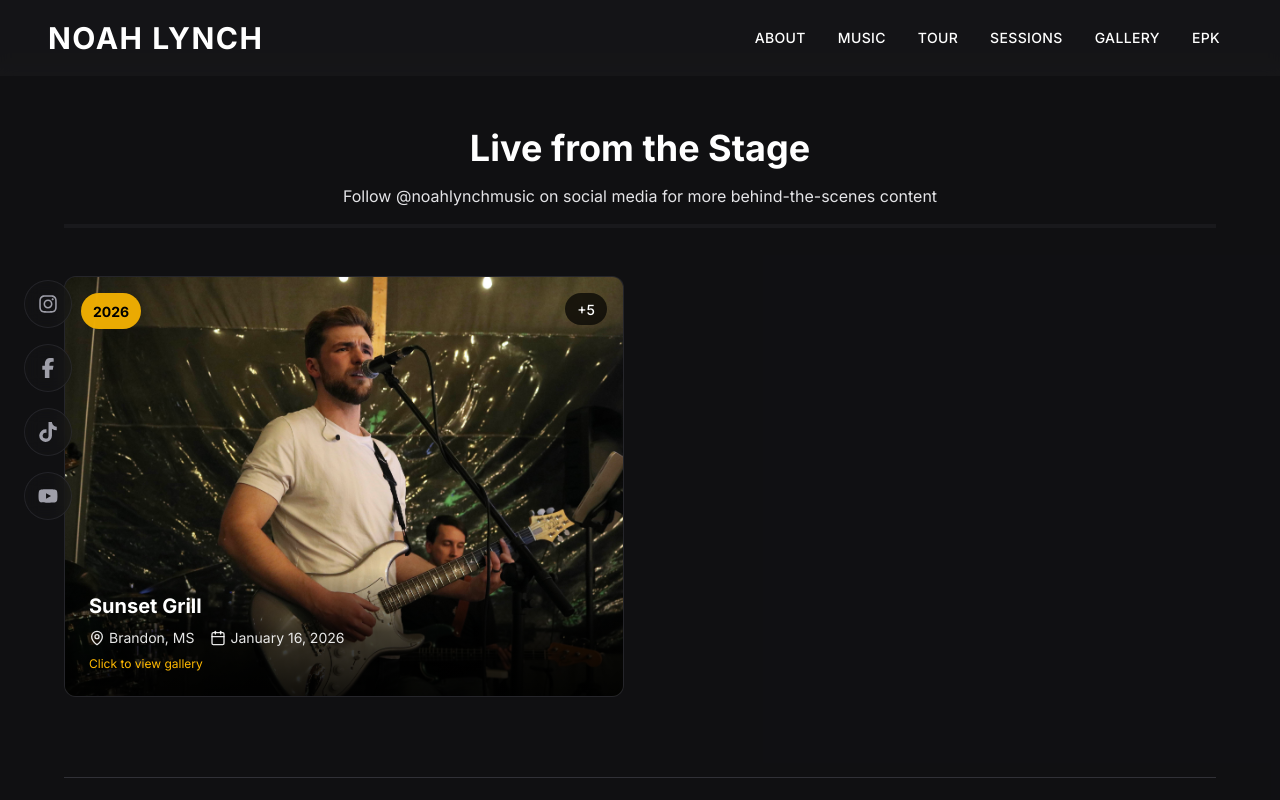
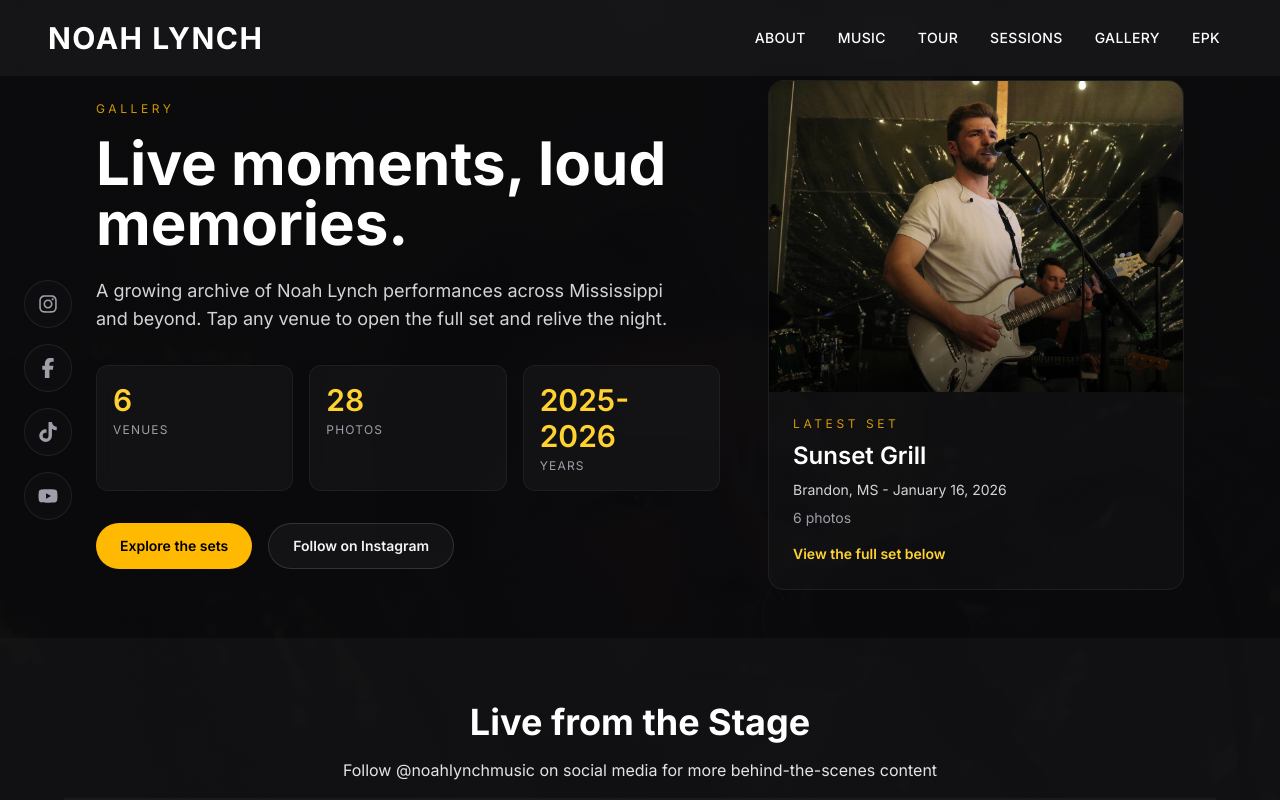
Before and after one commit to TylerAustinW/NoahLynch, a Next.js app: page /gallery in a window 1280 px wide. Shown: the top 800 px of the page. Built offline with nearby package versions, Linux system fonts and the light colour scheme.

Commit message:
Enhance gallery hero and background
Co-authored-by: tylersphotography2018 <tylersphotography2018@gmail.com>

```diff
--- a/app/gallery/page.tsx
+++ b/app/gallery/page.tsx
@@ -1,6 +1,15 @@
 import type { Metadata } from "next";
+import Image from "next/image";
+import Link from "next/link";
+import LiveGallerySection from "@/components/features/live-gallery/live-gallery-section";
 import Navbar from "@/components/layout/navbar.component";
-import LiveGallerySection from "@/components/features/live-gallery/live-gallery-section";
+import { SOCIAL_LINKS } from "@/lib/config/constants";
+import {
+  getFeaturedPhoto,
+  getPhotoPath,
+  venuePhotoCollections,
+} from "@/lib/data/venues/venue-photos.data";
+import { formatDate } from "@/lib/utils/date.utils";
 
 export const metadata: Metadata = {
   title: "Gallery - Noah Lynch",
@@ -14,12 +23,138 @@ export const metadata: Metadata = {
 };
 
 export default function GalleryPage() {
+  const totalVenues = venuePhotoCollections.length;
+  const totalPhotos = venuePhotoCollections.reduce((sum, venue) => sum + venue.photos.length, 0);
+  const years = venuePhotoCollections
+    .map((venue) => Number(venue.date.split("-")[0]))
+    .filter((year) => !Number.isNaN(year));
+  const uniqueYears = Array.from(new Set(years)).sort((a, b) => a - b);
+  const yearRange =
+    uniqueYears.length > 1
+      ? `${uniqueYears[0]}-${uniqueYears[uniqueYears.length - 1]}`
+      : uniqueYears[0]?.toString() ?? "-";
+
+  const latestVenue = venuePhotoCollections[0];
+  const latestPhoto = latestVenue ? getFeaturedPhoto(latestVenue) : null;
+  const latestPhotoPath =
+    latestVenue && latestPhoto
+      ? getPhotoPath(latestVenue.id, latestPhoto.filename)
+      : "/portraits/noah-lynch-portrait-guitar.jpeg";
+  const latestVenueName = latestVenue?.venue ?? "Recent live performance";
+  const latestVenueLocation = latestVenue ? `${latestVenue.city}, ${latestVenue.state}` : "";
+  const latestVenueDate = latestVenue ? formatDate(latestVenue.date) : "";
+  const latestPhotoCount = latestVenue?.photos.length ?? 0;
+
   return (
-    <div className="min-h-screen bg-zinc-950 text-white">
-      <Navbar />
-      <main className="pt-16">
-        <LiveGallerySection />
-      </main>
+    <div className="min-h-screen bg-zinc-950 text-white relative overflow-hidden">
+      <div className="absolute inset-0">
+        <Image
+          src={latestPhotoPath}
+          alt={`${latestVenueName} performance`}
+          fill
+          className="object-cover opacity-15"
+          sizes="100vw"
+          priority
+          quality={75}
+        />
+        <div className="absolute inset-0 bg-gradient-to-b from-zinc-950/80 via-zinc-950/90 to-zinc-950" />
+      </div>
+
+      <div className="relative z-10">
+        <Navbar />
+        <main className="pt-20">
+          <section className="max-w-6xl mx-auto px-4 sm:px-6 lg:px-8 pb-12">
+            <div className="grid lg:grid-cols-[1.2fr_0.8fr] gap-8 lg:gap-12 items-center">
+              <div>
+                <p className="text-xs uppercase tracking-[0.3em] text-amber-400/80 mb-4">
+                  Gallery
+                </p>
+                <h1 className="text-4xl sm:text-5xl lg:text-6xl font-bold text-white mb-6">
+                  Live moments, loud memories.
+                </h1>
+                <p className="text-base sm:text-lg text-zinc-300 max-w-xl">
+                  A growing archive of Noah Lynch performances across Mississippi and beyond. Tap
+                  any venue to open the full set and relive the night.
+                </p>
+
+                <div className="mt-8 grid sm:grid-cols-3 gap-4">
+                  <div className="rounded-xl border border-zinc-800/60 bg-zinc-900/60 backdrop-blur-sm p-4">
+                    <div className="text-3xl font-semibold text-amber-300">{totalVenues}</div>
+                    <div className="text-xs uppercase tracking-widest text-zinc-400 mt-1">
+                      Venues
+                    </div>
+                  </div>
+                  <div className="rounded-xl border border-zinc-800/60 bg-zinc-900/60 backdrop-blur-sm p-4">
+                    <div className="text-3xl font-semibold text-amber-300">{totalPhotos}</div>
+                    <div className="text-xs uppercase tracking-widest text-zinc-400 mt-1">
+                      Photos
+                    </div>
+                  </div>
+                  <div className="rounded-xl border border-zinc-800/60 bg-zinc-900/60 backdrop-blur-sm p-4">
+                    <div className="text-3xl font-semibold text-amber-300">{yearRange}</div>
+                    <div className="text-xs uppercase tracking-widest text-zinc-400 mt-1">
+                      Years
+                    </div>
+                  </div>
+                </div>
+
+                <div className="mt-8 flex flex-wrap gap-4">
+                  <Link
+                    href="#gallery-grid"
+                    className="inline-flex items-center justify-center rounded-full bg-amber-400 px-6 py-3 text-sm font-semibold text-black transition-colors hover:bg-amber-300"
+                  >
+                    Explore the sets
+                  </Link>
+                  <a
+                    href={SOCIAL_LINKS.INSTAGRAM}
+                    target="_blank"
+                    rel="noopener noreferrer"
+                    className="inline-flex items-center justify-center rounded-full border border-zinc-700/70 bg-zinc-900/70 px-6 py-3 text-sm font-semibold text-zinc-100 transition-colors hover:border-amber-400/60 hover:text-amber-200"
+                  >
+                    Follow on Instagram
+                  </a>
+                </div>
+              </div>
+
+              <div className="rounded-2xl border border-zinc-800/60 bg-zinc-900/40 overflow-hidden">
+                <div className="relative aspect-[4/3]">
+                  <Image
+                    src={latestPhotoPath}
+                    alt={`${latestVenueName} highlight`}
+                    fill
+                    className="object-cover"
+                    sizes="(max-width: 1024px) 100vw, 40vw"
+                    quality={75}
+                  />
+                  <div className="absolute inset-0 bg-gradient-to-t from-black/70 via-black/10 to-transparent" />
+                </div>
+                <div className="p-6">
+                  <p className="text-xs uppercase tracking-[0.3em] text-amber-400/80 mb-2">
+                    Latest set
+                  </p>
+                  <h2 className="text-2xl font-semibold text-white">{latestVenueName}</h2>
+                  {(latestVenueLocation || latestVenueDate) && (
+                    <p className="text-sm text-zinc-300 mt-2">
+                      {latestVenueLocation}
+                      {latestVenueLocation && latestVenueDate ? " - " : ""}
+                      {latestVenueDate}
+                    </p>
+                  )}
+                  <p className="text-sm text-zinc-400 mt-2">{latestPhotoCount} photos</p>
+                  <Link
+                    href="#gallery-grid"
+                    className="inline-flex items-center text-sm font-semibold text-amber-300 mt-4 hover:text-amber-200"
+                  >
+                    View the full set below
+                  </Link>
+                </div>
+              </div>
+            </div>
+          </section>
+
+          <LiveGallerySection />
+        </main>
+      </div>
     </div>
   );
 }
--- a/components/features/live-gallery/live-gallery-section.tsx
+++ b/components/features/live-gallery/live-gallery-section.tsx
@@ -166,7 +166,11 @@ export default function LiveGallerySection() {
 
   return (
     <>
-      <section className="py-16 px-4 bg-zinc-900/50" suppressHydrationWarning>
+      <section
+        id="gallery-grid"
+        className="py-16 px-4 bg-zinc-900/50 scroll-mt-24"
+        suppressHydrationWarning
+      >
         <div className="container mx-auto max-w-6xl">
         <motion.div
           initial={{ opacity: 0, y: 20 }}
```
